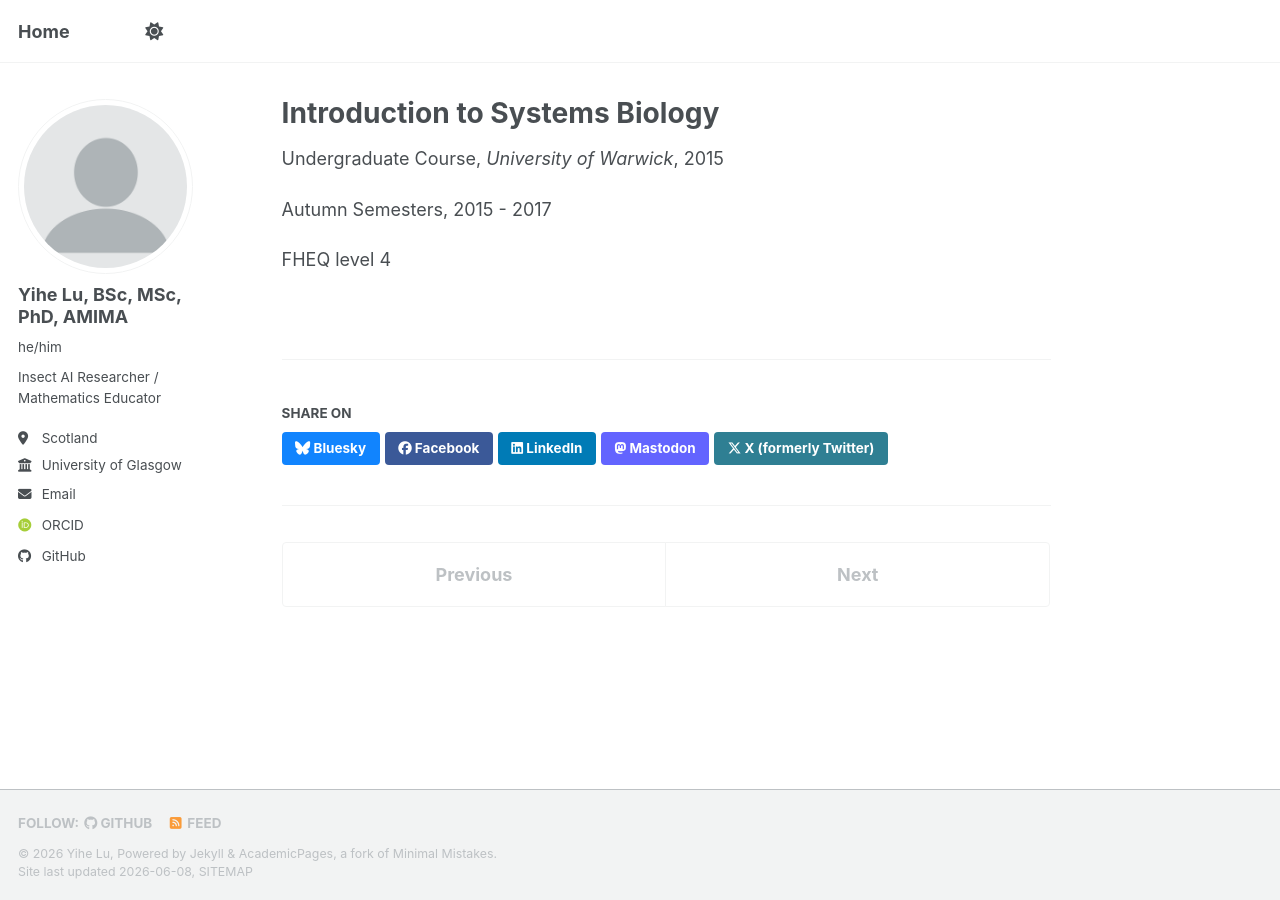
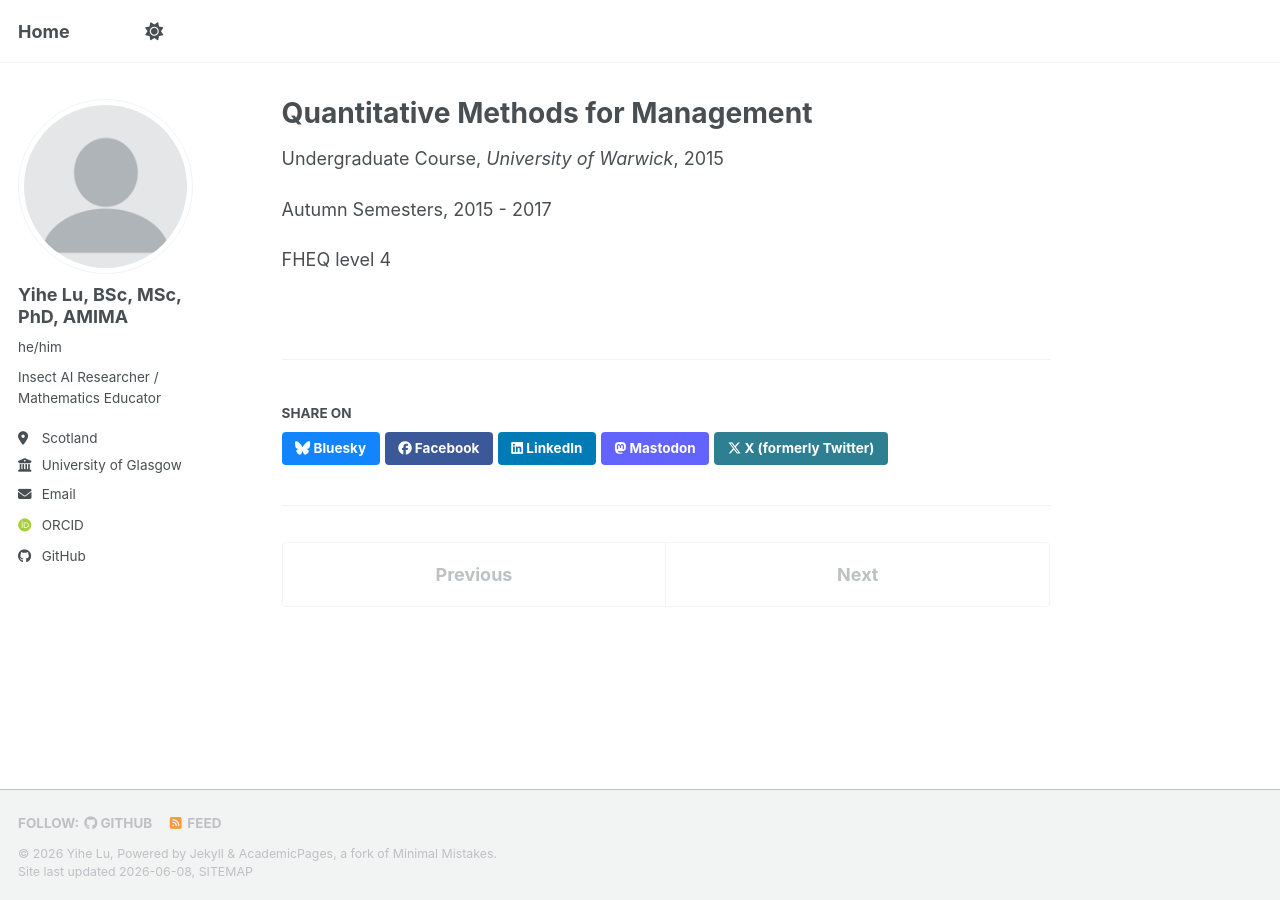
Before and after one commit to yihe-61wu/yihe-61wu.github.io, a Jekyll site: the page built from _teaching/2015-autumn-quantitative-methods.md, in a window 1280 px wide. Built offline with Jekyll 4.4.1, drawn with Linux system fonts in a browser that asks for light colours; some web fonts are replaced; a script bundle is joined from its source files by our own code; library files that are not in the unit come from our copies.

Commit message:
fix teaching

```diff
--- a/_teaching/2015-autumn-quantitative-methods.md
+++ b/_teaching/2015-autumn-quantitative-methods.md
@@ -1,5 +1,5 @@
 ---
-title: "Introduction to Systems Biology"
+title: "Quantitative Methods for Management"
 collection: teaching
 type: "Undergraduate Course"
 permalink: /teaching/2015-autumn-quantitative-methods
```
